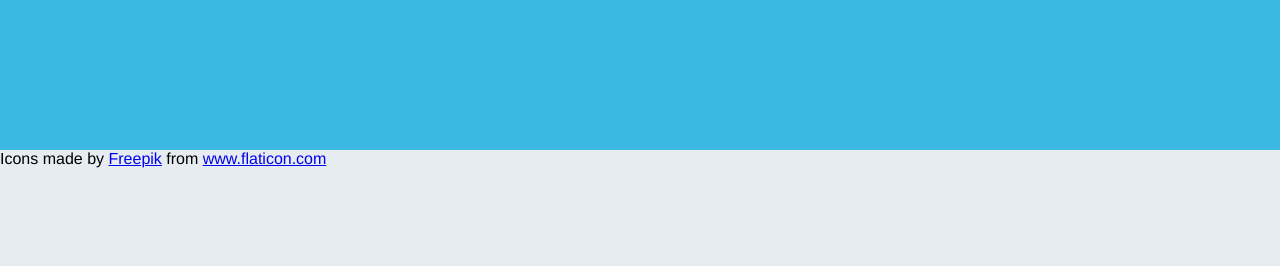
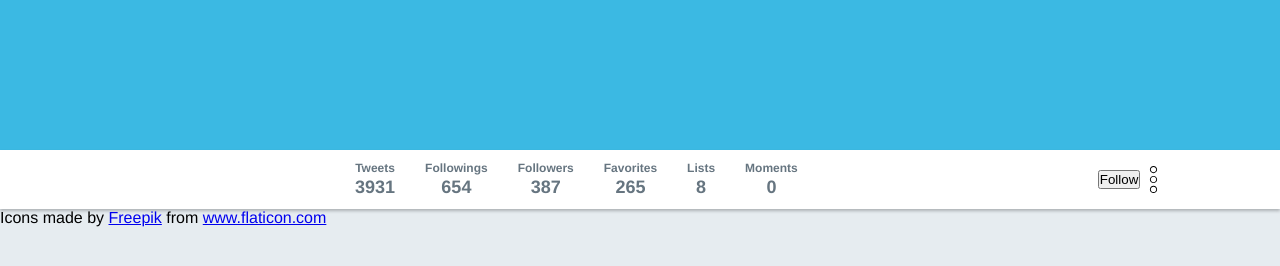
Before and after one commit to bih-goncalves/twitter_design, a plain HTML site: page index.html in a window 1280 px wide. Shown: the part 276-542 px from the top of the page. Drawn offline with Linux system fonts and the light colour scheme.

Commit message:
feature: creating menu bar

```diff
--- a/index.html
+++ b/index.html
@@ -30,6 +30,24 @@
     </header>
 
     <div class="banner"><h1>Twitter da Bia</h1></div>
+
+    <div class="bar">
+      <div class="content">
+        <ul>
+          <li><span>Tweets</span> <strong>3931</strong></li>
+          <li><span>Followings</span> <strong>654</strong></li>
+          <li><span>Followers</span> <strong>387</strong></li>
+          <li><span>Favorites</span> <strong>265</strong></li>
+          <li><span>Lists</span> <strong>8</strong></li>
+          <li><span>Moments</span> <strong>0</strong></li>
+        </ul>
+
+        <div class="actions content">
+          <button>Follow</button>
+          <img src="/images/more.svg" alt="More" />
+        </div>
+      </div>
+    </div>
   </body>
 
   <div>
--- a/style.css
+++ b/style.css
@@ -111,3 +111,41 @@ div.banner {
   justify-content: center;
   color: #ffffff;
 }
+
+div.bar {
+  height: 59px;
+  background: #ffffff;
+  box-shadow: 0 2px 3px rgba(0, 0, 0, 0.25);
+}
+
+div.bar .content {
+  display: flex;
+  justify-content: space-between;
+  align-items: center;
+  padding-left: 285px;
+}
+
+div.bar .content ul {
+  display: flex;
+  list-style: none;
+}
+
+div.bar .content ul li {
+  display: flex;
+  flex-direction: column;
+  align-items: center;
+  padding: 0 15px;
+}
+
+div.bar .content ul li span {
+  color: #667580;
+  font-size: 12px;
+  font-weight: bold;
+}
+
+div.bar .content ul li strong {
+  color: #667580;
+  font-size: 18px;
+  font-weight: bold;
+  margin-top: 2px;
+}
```
Also changed, not shown: images/more.svg (added).
